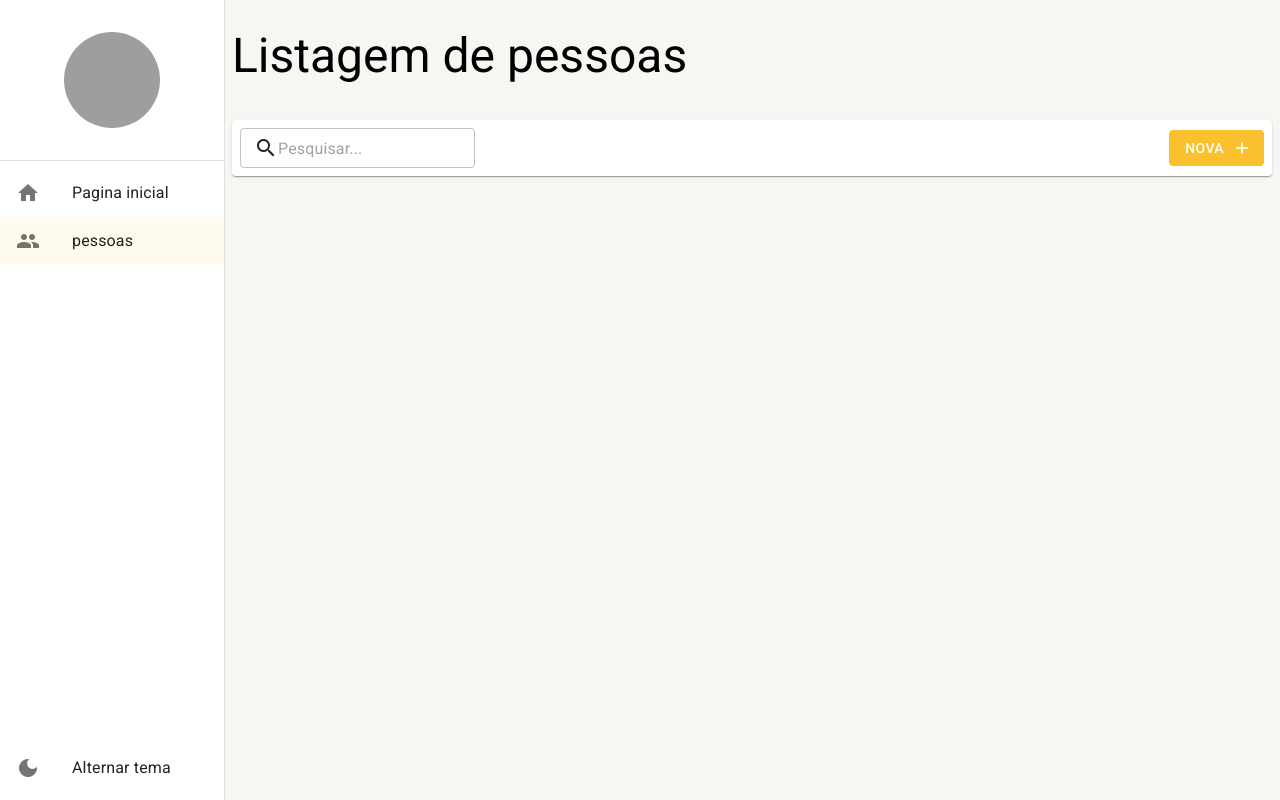
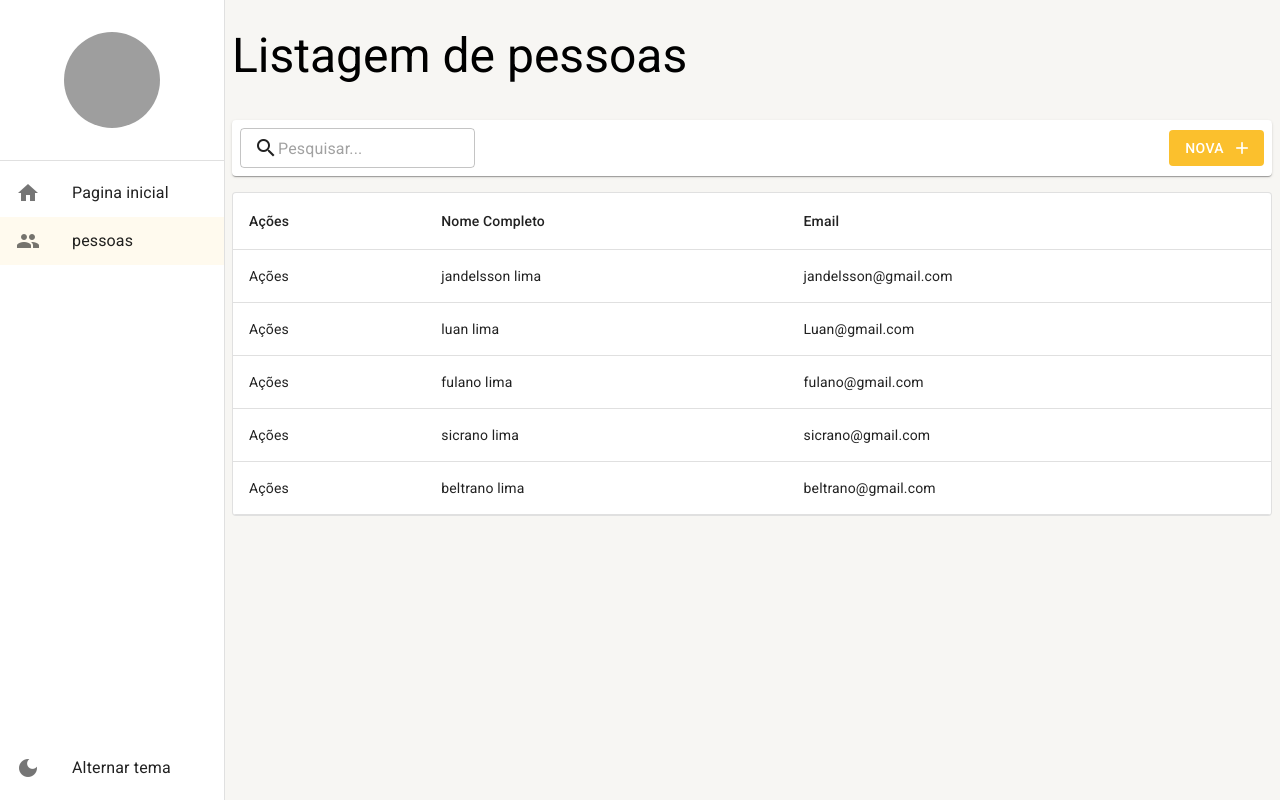
Before and after one commit to LuanCavalcant1/dashmui, a React (Create React App) app: page /pessoas in a window 1280 px wide. Built offline with nearby package versions, Linux system fonts and the light colour scheme; data requests are answered from the project's data file; grey boxes are pictures that could not be loaded.

Commit message:
feat: criando state para a tabela

```diff
--- a/mock/database.json
+++ b/mock/database.json
@@ -2,9 +2,29 @@
     "pessoas": [
         {
             "id":1,
+            "email": "jandelsson@gmail.com",
+            "cidadeId": 1,
+            "nomeCompleto": "jandelsson lima"
+        },        {
+            "id":5,
             "email": "Luan@gmail.com",
             "cidadeId": 1,
             "nomeCompleto": "luan lima"
+        },        {
+            "id":4,
+            "email": "fulano@gmail.com",
+            "cidadeId": 1,
+            "nomeCompleto": "fulano lima"
+        },        {
+            "id":3,
+            "email": "sicrano@gmail.com",
+            "cidadeId": 1,
+            "nomeCompleto": "sicrano lima"
+        },        {
+            "id":2,
+            "email": "beltrano@gmail.com",
+            "cidadeId": 1,
+            "nomeCompleto": "beltrano lima"
         }
     ]
 }
--- a/src/pages/pessoas/ListagemDePessoas.tsx
+++ b/src/pages/pessoas/ListagemDePessoas.tsx
@@ -1,31 +1,43 @@
-import { useEffect, useMemo } from 'react';
+import { Paper, Table, TableBody, TableCell, TableContainer, TableHead, TableRow } from '@mui/material';
+import { useEffect, useMemo, useState } from 'react';
 import { useSearchParams } from 'react-router-dom';
+
 import { FerramentasDaListagem } from '../../shared/components';
 import { useDebounce } from '../../shared/hooks';
 import { LayoutBaseDePagina } from '../../shared/layouts';
-import { PessoasServices } from '../../shared/services/api/pessoas/PessoasServices';
+import { IListagemPessoa, PessoasServices } from '../../shared/services/api/pessoas/PessoasServices';
 
 
 
 export const ListagemDePessoas: React.FC = () => {
     const [searchParams, setSearchParams] = useSearchParams();
-    const { debounce } = useDebounce(3000);
+    const { debounce } = useDebounce();
+
+    const [rows, setRows] = useState<IListagemPessoa[]>([]);
+    const [totalCount, setTotalCount] = useState(0);
+    const [isLoading, setIsLoading] = useState(true);
 
     const busca = useMemo(() => {
         return searchParams.get('busca') || '';
     }, [searchParams]);
 
     useEffect(() => {
+        setIsLoading(true);
+
         debounce(() => {
 
             PessoasServices.getAll(1, busca)
                 .then((result) => {
+                    setIsLoading(false);
+
                     if (result instanceof Error) {
                         alert(result.message);
                     } else {
                         console.log(result);
+
+                        setTotalCount(result.totalCount);
+                        setRows(result.data);
                     }
-
                 });
 
         });
@@ -43,7 +55,35 @@
                 />
             }
         >
+            <TableContainer component={Paper} variant='outlined' sx={{ m:1, width: 'auto' }}>
+                <Table>
+                    <TableHead>
 
+                        <TableRow>
+
+                            <TableCell>Ações</TableCell>
+                            <TableCell>Nome Completo</TableCell>
+                            <TableCell>Email</TableCell>
+
+                        </TableRow>
+
+                    </TableHead>
+                    <TableBody>
+
+                    {rows.map(row => (
+
+                        <TableRow key={row.id}>
+
+                            <TableCell>Ações</TableCell>
+                            <TableCell>{row.nomeCompleto}</TableCell>
+                            <TableCell>{row.email}</TableCell>
+
+                        </TableRow>
+                    ))}
+
+                    </TableBody>
+                </Table>
+            </TableContainer>
         </LayoutBaseDePagina>
     );
 };
```
Also changed, not shown: src/shared/services/api/pessoas/PessoasServices.ts (+4 -4 lines).
